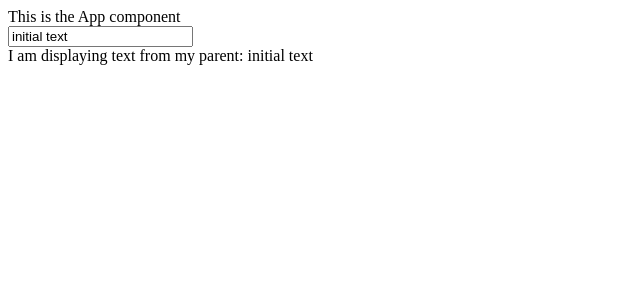
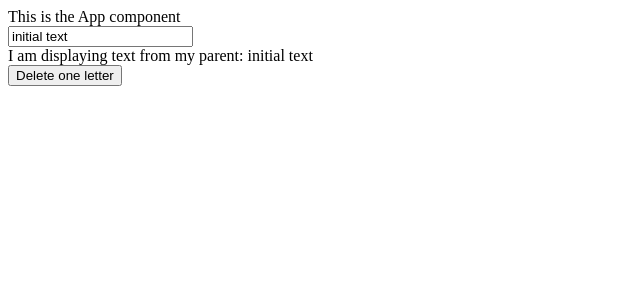
Before and after one commit to LukeAveil/rpsReact, a React app: page / in a window 1280 px wide. Shown: the top 300 px of the page, without its empty margins (0-640 px from the left). Built offline with nearby package versions, Linux system fonts and the light colour scheme.

Commit message:
updates components

```diff
--- a/components/TextDisplay.js
+++ b/components/TextDisplay.js
@@ -2,8 +2,17 @@
 
 class TextDisplay extends Component {
 
+  handleClick() {
+    this.props.deleteLetter()
+  }
+
   render() {
-    return <div>I am displaying text from my parent: {this.props.text}</div>
+    return (
+      <div>
+        <div>I am displaying text from my parent: {this.props.text}</div>
+        <button onClick={this.handleClick.bind(this)}>Delete one letter</button>
+      </div>
+    )
   }
 
 }
--- a/components/TextInput.js
+++ b/components/TextInput.js
@@ -1,4 +1,4 @@
-import React, { Component } from 'react'
+ import React, { Component } from 'react'
 import TextDisplay from './TextDisplay'
 
 class TextInput extends Component {
@@ -8,6 +8,12 @@
     this.state = {
       inputText: 'initial text'
     }
+  }
+
+  deleteLetter() {
+    this.setState({
+      inputText: this.state.inputText.substring(0, this.state.inputText.length - 1)
+    })
   }
 
   handleChange(event) {
@@ -24,7 +30,7 @@
           value={this.state.inputText}
           onChange={this.handleChange.bind(this)}
         />
-        <TextDisplay text={this.state.inputText}/>
+        <TextDisplay text={this.state.inputText} deleteLetter={this.deleteLetter.bind(this)}/>
       </div>
     )
   }
```
